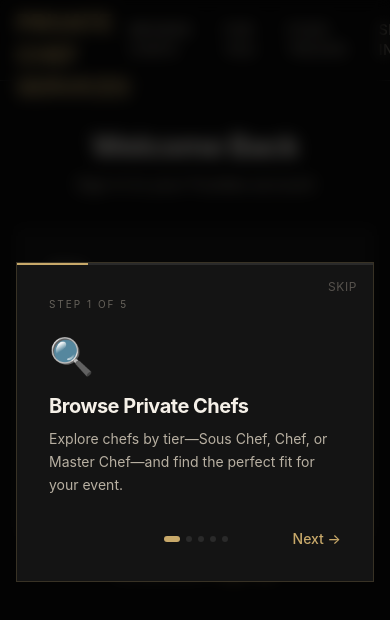
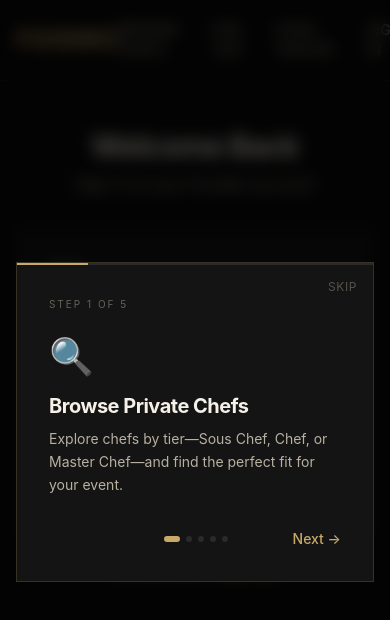
Before and after one commit to BrightAudio/foodies-private-chef, a Next.js app: page /login in a window 390 px wide. Shown: the top 620 px of the page. Built offline with nearby package versions, Linux system fonts and the light colour scheme.

Commit message:
Show short brand name on mobile navbar

```diff
--- a/src/components/Navbar.tsx
+++ b/src/components/Navbar.tsx
@@ -40,7 +40,8 @@ export default function Navbar() {
       <div className="max-w-7xl mx-auto px-4 sm:px-6 lg:px-8">
         <div className="flex justify-between h-20 items-center">
           <Link href="/" className="text-2xl font-bold tracking-tight text-gold">
-            FOODIES: PRIVATE CHEF SERVICES
+            <span className="sm:hidden">FOODIES</span>
+            <span className="hidden sm:inline">FOODIES: PRIVATE CHEF SERVICES</span>
           </Link>
           <div className="flex items-center gap-8">
             {(!user || user.role !== "ADMIN") && (
```
